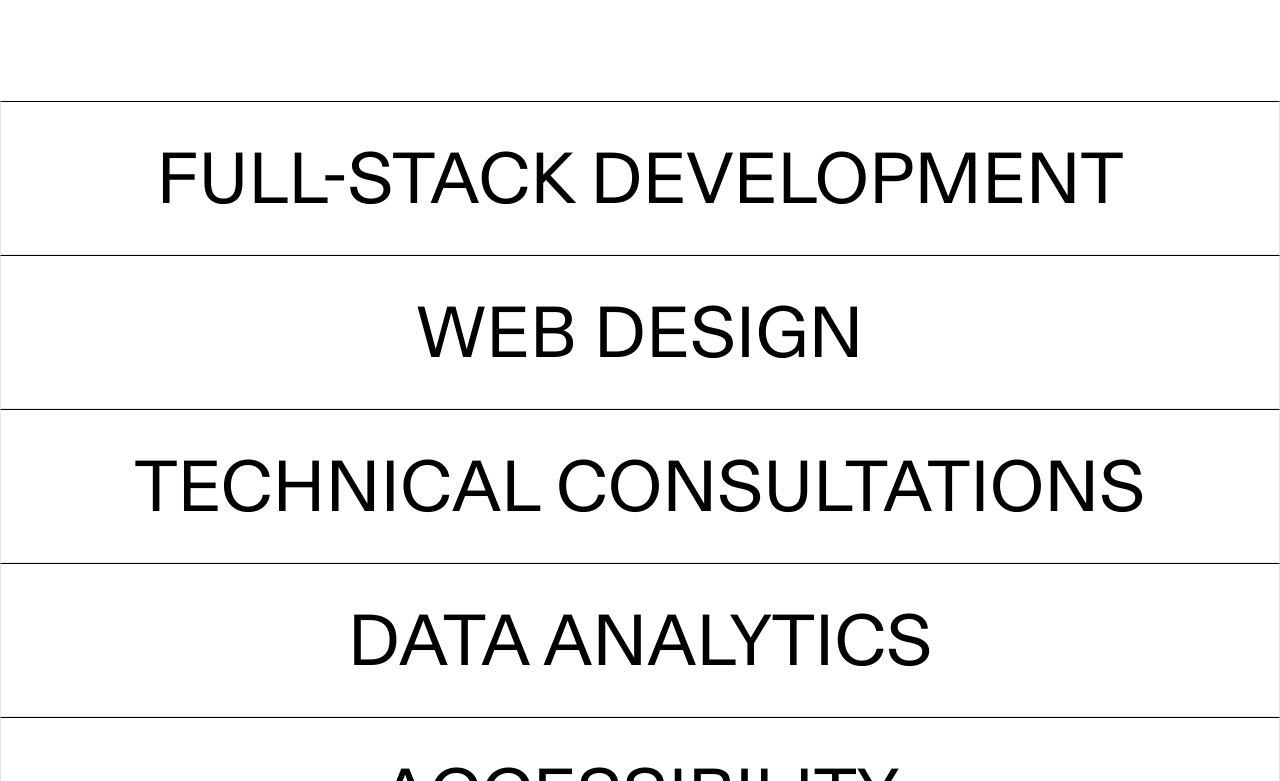
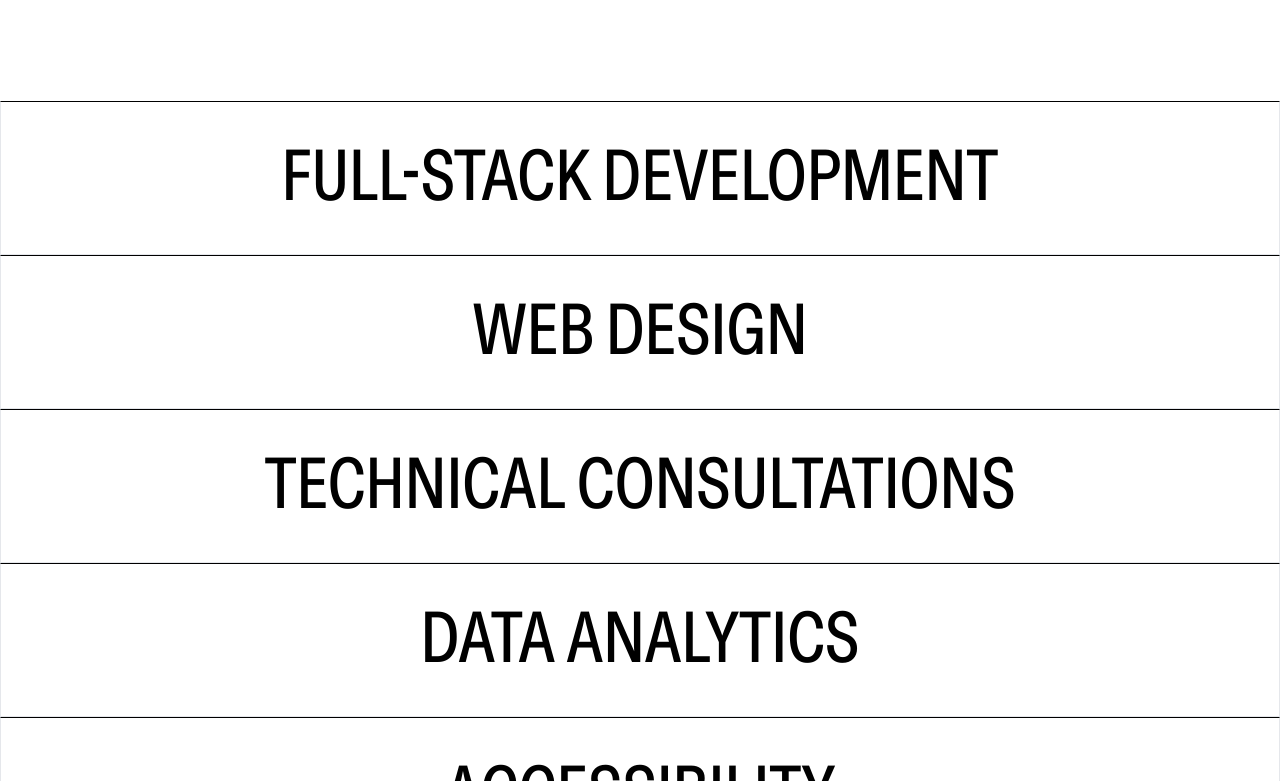
Before and after one commit to TandemCreativeDev/tandem, a Next.js app: page / in a window 1280 px wide. Shown: the part 1899-2680 px from the top of the page. Built offline with nearby package versions, Linux system fonts and the light colour scheme.

Commit message:
style: apply new fonts and general styling in Accordion.tsx

```diff
--- a/src/components/Accordion.tsx
+++ b/src/components/Accordion.tsx
@@ -4,7 +4,7 @@ import { useState } from "react";
 
 import clsx from "clsx";
 
-import AccordionContent from "./AccordionContent";
+//import AccordionContent from "./AccordionContent";
 
 export default function Accordion() {
   const accordionSections = [
@@ -64,7 +64,7 @@ export default function Accordion() {
               className="bg-white text-black text-center border-t-black border-[1px] "
             >
               <button
-                className="text-7xl uppercase font-tandem-block font-normal w-full hover:bg-black hover:text-white py-10"
+                className="text-7xl uppercase font-tandem-condensed-medium w-full hover:bg-black hover:text-white py-10"
                 onClick={() => handleContentClick(index)}
               >
                 {section.title}
```
